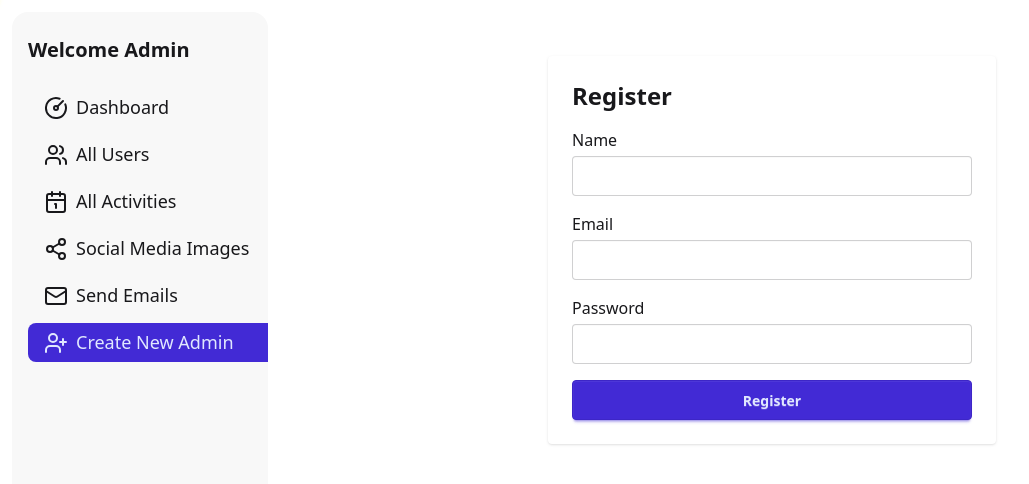
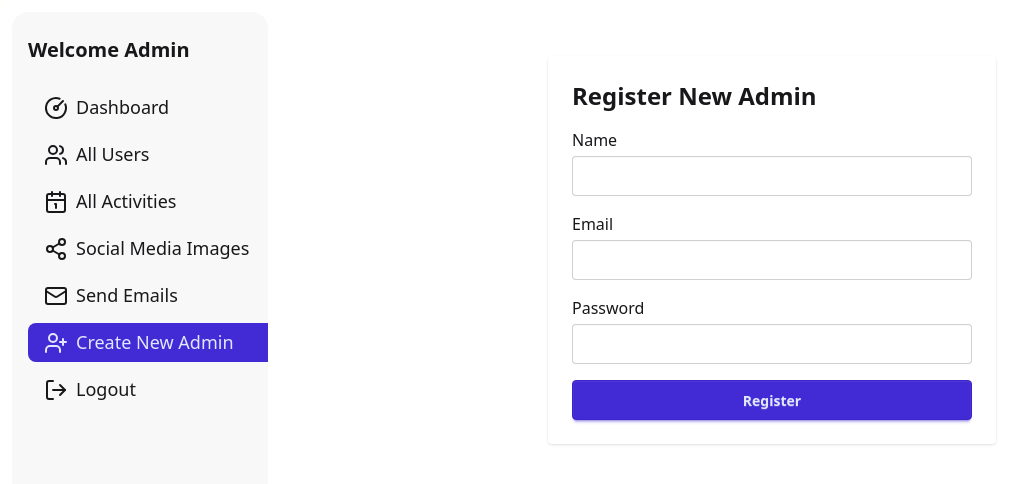
Before and after one commit to hadetan/foodsport-dev, a Next.js app: page /admin/register in a window 1280 px wide. Shown: the top 484 px of the page, without its empty margins (0-1029 px from the left). Built offline with nearby package versions, Linux system fonts and the light colour scheme; no server answers; sample sign-in values are in the browser's storage.

Commit message:
change resgister admin title and added logut api

```diff
--- a/src/app/admin/(logged_in)/components/SidebarItem.js
+++ b/src/app/admin/(logged_in)/components/SidebarItem.js
@@ -1,4 +1,5 @@
 import Link from "next/link";
+import axios from "axios";
 
 export default function SidebarItem({
     href,
@@ -6,6 +7,7 @@ export default function SidebarItem({
     label,
     isSelected,
     pathname,
+    isLogoutButton,
 }) {
     // Check if current path is a child of this sidebar item
     const isParentActive = (itemHref, currentPath) => {
@@ -32,6 +34,30 @@ export default function SidebarItem({
 
     const isActive = isSelected || isParentActive(href, pathname);
 
+    const handleLogout = async () => {
+        try {
+            await axios.delete("/api/admin/auth/logout");
+            // Redirect to login page or home page after successful logout
+            window.location.href = "/admin/login";
+        } catch (error) {
+            console.error("Logout failed:", error);
+        }
+    };
+
+    if (isLogoutButton) {
+        return (
+            <li>
+                <button
+                    onClick={handleLogout}
+                    className="text-base-content w-full text-left flex items-center"
+                >
+                    {icon}
+                    {label}
+                </button>
+            </li>
+        );
+    }
+
     return (
         <li>
             <Link
--- a/src/app/admin/(logged_in)/layout.js
+++ b/src/app/admin/(logged_in)/layout.js
@@ -8,6 +8,7 @@ import {
     Share2,
     Mail,
     UserPlus,
+    LogOut,
 } from "lucide-react";
 import { UsersProvider } from "@/app/shared/contexts/usersContext";
 import { DashboardProvider } from "@/app/shared/contexts/DashboardContext";
@@ -135,6 +136,13 @@ export default function AdminLoggedInLayout({ children }) {
                                                     label="Create New Admin"
                                                     pathname={pathname}
                                                 />
+                                                <SidebarItem
+                                                    href="/admin/logout"
+                                                    icon={<LogOut />}
+                                                    label="Logout"
+                                                    pathname={pathname}
+                                                    isLogoutButton={true}
+                                                />
                                             </ul>
                                         </div>
                                     </aside>
--- a/src/app/admin/(logged_in)/register/page.js
+++ b/src/app/admin/(logged_in)/register/page.js
@@ -44,7 +44,7 @@ const RegisterPage = () => {
 
     return (
         <div className="max-w-md mx-auto mt-10 p-6 bg-white rounded shadow">
-            <h1 className="text-2xl font-bold mb-4">Register</h1>
+            <h1 className="text-2xl font-bold mb-4">Register New Admin</h1>
             {message && (
                 <div
                     className={`alert mb-4 ${
```
